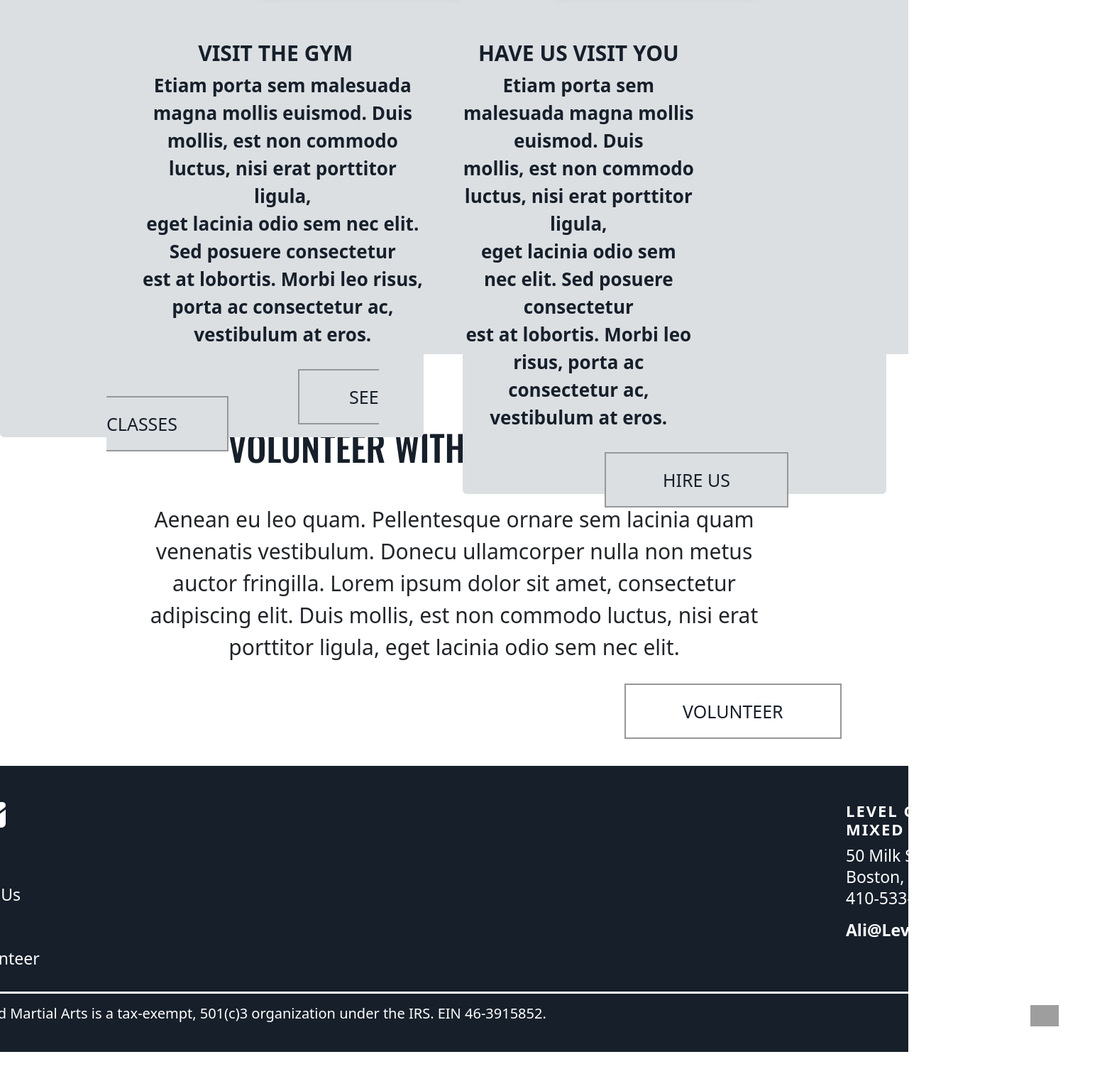
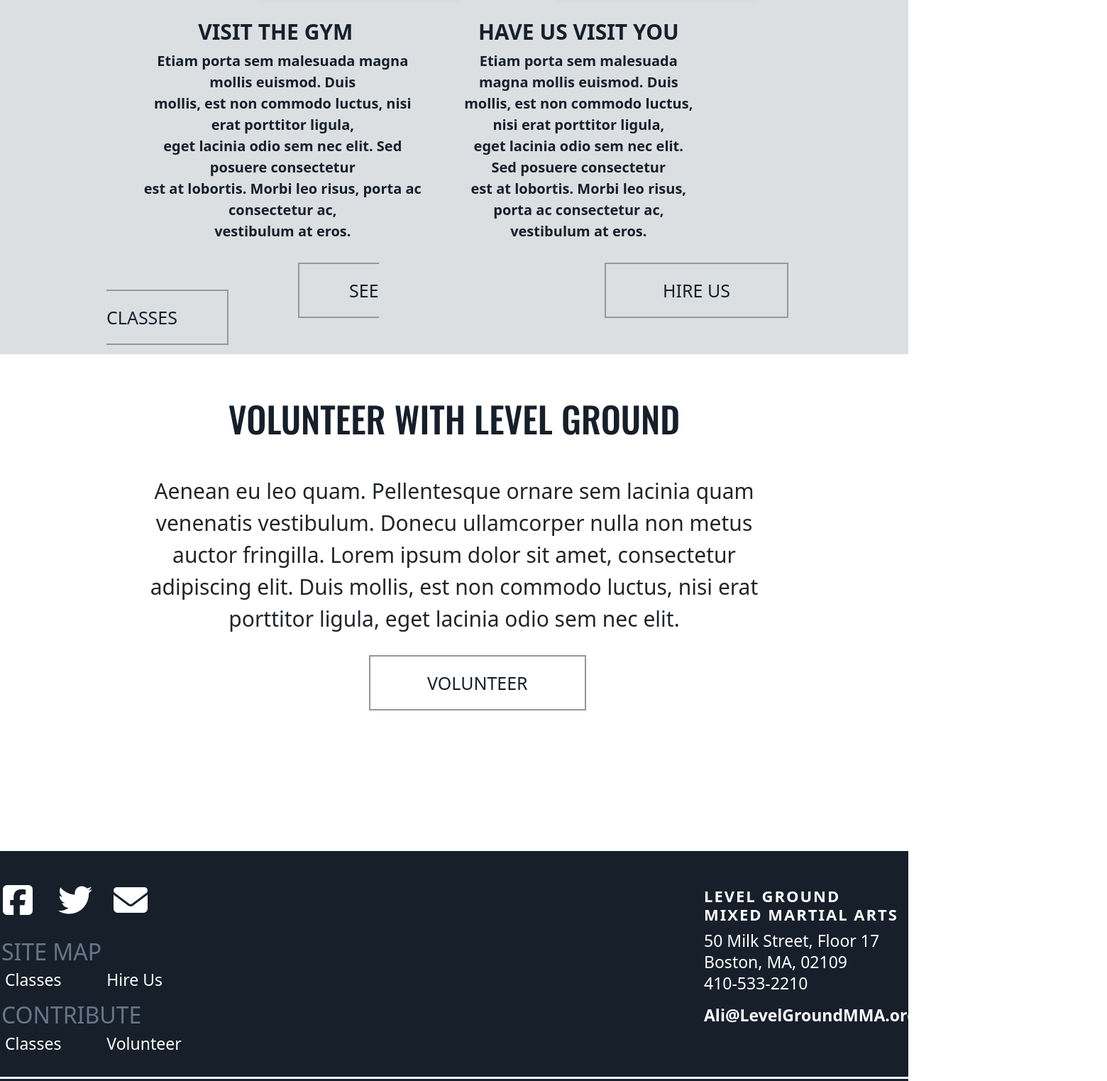
Before and after one commit to Melisa-Moyo/Level-Ground-Website-project, a plain HTML site: page index.html in a window 1280 px wide. Shown: the part 1641-3164 px from the top of the page at 71% size, 1560 px wide, since content can reach past the window. Before the commit the page ends 3123 px from the top, so only its background shows below. Drawn offline with nearby package versions, Linux system fonts and the light colour scheme; grey boxes are pictures that could not be loaded; a web font is replaced by a local one.

Commit message:
Updated index.html and styles.css

```diff
--- a/index.html
+++ b/index.html
@@ -108,7 +108,7 @@ porttitor ligula, eget lacinia odio sem nec elit.
     <footer class="site-footer">
         <div class="container">
             <div class="row justify-content-between">
-            <div class="col-md-4" style="margin-left: -280px;">
+            <div class="col-md-4" style="margin-left: -80px;">
                 <ul class="social-icons">
                     <li><a class="facebook" href="#"><i class="fa-brands fa-square-facebook"></i></a></li>
                     <li><a class="twitter" href="#"><i class="fa-brands fa-twitter"></i></a></li>
@@ -133,7 +133,7 @@ porttitor ligula, eget lacinia odio sem nec elit.
             </div>
 
 
-            <div class="col-md-4" style="margin-right: -350px;align-items: center;">
+            <div class="col-md-4" style="margin-right: -150px;align-items: center;">
               <h6><strong> LEVEL GROUND <br />
             MIXED MARTIAL ARTS </strong>
             </h6>
@@ -150,7 +150,7 @@ porttitor ligula, eget lacinia odio sem nec elit.
         </div>
         <div class="container">
           <div class="row">
-            <div class="col-md-8 col-sm-6 col-xs-12">
+            <div class="col-md-8 col-sm-6 col-xs-12" >
               <p class="copyright-text">
                 Level Ground Mixed Martial Arts is a tax-exempt, 501(c)3 organization under the IRS. EIN 46-3915852.
               </p>
--- a/style.css
+++ b/style.css
@@ -194,7 +194,7 @@ font-size: 30px;
     color: #161F2A;
     text-align: center;
     font-size: 30px;
-    margin-top: 60px;
+    margin-top: 30px;
     margin-left: 30px;
     font-weight: 700;
         }
@@ -202,7 +202,7 @@ font-size: 30px;
     color: #161F2A;
     text-align: center;
     margin-left: 50px;
-    font-size: 26px;
+    font-size: 20px;
     margin-bottom: 50px;
     font-weight: 600;
 }
@@ -236,14 +236,14 @@ font-size: 30px;
     color: #161F2A;
     text-align: center;
     font-size: 30px;
-    margin-top: 60px;
+    margin-top: 30px;
     margin-right: 270px;
     font-weight: 700;
 }
 #information-section .card-text-secondary{
     color: #161F2A;
     text-align: center;
-    font-size: 26px;
+    font-size: 20px;
     margin-right: 270px;
     margin-bottom: 50px;
     font-weight: 600;
@@ -299,11 +299,11 @@ font-size: 30px;
 #volunteer-section{
     background-color: #ffffff;
     width: 100%;
-    height: 60vh;
+    height: 80vh;
 }
 #volunteer-section .volunteer-title{
 text-align: center;
-margin-top: 100px;
+margin-top: 60px;
 font-size: 50px;
 font-family: "Oswald", sans-serif;
 color: #161F2A;
@@ -321,7 +321,7 @@ margin-bottom: 50px;
     background-color: #ffffff;
     text-decoration: none;
     padding: 20px 80px;
-    margin-left: 880px;
+    margin-left: 520px;
 
 }
 #volunteer-section .volunteer-link:hover{
@@ -445,7 +445,7 @@ margin-bottom: 50px;
   color: #ffffff;
   font-size: 20px;
   font-weight: 500;
-margin-left: -260px;
+margin-left: -80px;
 }
 
 
```
